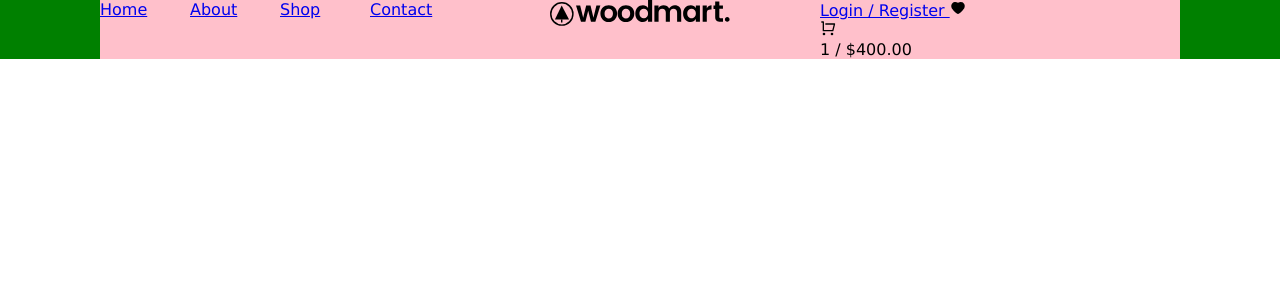
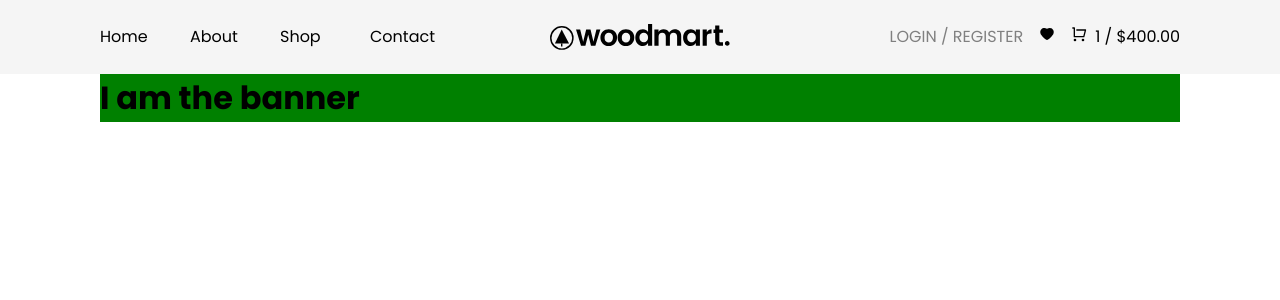
Before and after one commit to jeffkojobans5/store-v2, a React (Create React App) app: page / in a window 1280 px wide. Shown: the top 300 px of the page. Built offline with nearby package versions, Linux system fonts and the light colour scheme.

Commit message:
working on banner

```diff
--- a/src/components/Header.js
+++ b/src/components/Header.js
@@ -24,10 +24,14 @@ function Header () {
                         <img src={ Logo } alt="logo" />
                     </div>
                     <div className="box social-media">
-                        <Link to=""> Login / Register </Link>
-                        <AiFillHeart />
-                        <div className="cart">
-                            <RiShoppingCartLine />
+                        <div className="social-media-login-register">
+                            <Link to="/"> LOGIN / REGISTER </Link>
+                        </div>
+                        <div className="social-media-wishlist">
+                            <AiFillHeart />
+                        </div>
+                        <div className="social-media-cart">
+                            <RiShoppingCartLine className="social-media-cart-icon"/>
                             <p> 1 / $400.00 </p>
                         </div>
                     </div>
@@ -40,20 +44,26 @@ function Header () {
 export default Header;
 
 const Wrapper = styled.div`
-    background-color: green;
     list-style-type: none;
-
+    background-color: whitesmoke;
     .navbar ul {
         display: flex;
 
         li {
             list-style-type: none;
             flex: 1;
+
+            a {
+                color: #000000;
+                text-decoration: none;
+            }
         }
     }
 
     .row {
         display: flex;
+        padding-top: 1.5rem;
+        padding-bottom: 1.5rem;
 
         .logo img {
             width: 50%;
@@ -65,4 +75,27 @@ const Wrapper = styled.div`
         }
     }
 
+    .social-media {
+        display: flex;
+        justify-content: flex-end;
+        a {
+            color: #000000;
+            text-decoration: none;
+        }
+        .social-media-login-register a{
+            color: gray;
+        }
+        .social-media-wishlist {
+            margin-left: 1rem;
+        }
+        .social-media-cart {
+            display: flex;
+            margin-left: 1rem;
+            .social-media-cart-icon {
+                margin-top: 0.1rem;
+                margin-right: 0.5rem;
+            }
+        }
+    }
+
 `
--- /dev/null
+++ b/src/components/HomepageBanner.js
@@ -0,0 +1,20 @@
+import styled from 'styled-components'
+
+function HomepageBanner () {
+
+    return (
+        <Wrapper>
+            <div className="container">
+                <h1> I am the banner </h1>
+            </div>
+        </Wrapper>
+    )
+}
+
+const Wrapper = styled.div`
+    .container {
+        background-color: green;
+    }
+`
+
+export default HomepageBanner;
--- a/src/components/index.js
+++ b/src/components/index.js
@@ -1,4 +1,5 @@
 import Header from './Header'
+import HomepageBanner from './HomepageBanner'
 
 
-export { Header }
+export { Header , HomepageBanner }
--- a/src/index.css
+++ b/src/index.css
@@ -1,13 +1,15 @@
+@import url("https://fonts.googleapis.com/css2?family=Poppins:wght@100;200;300;400;500;600;700;800;900&display=swap");
+
 body,
 html,
 * {
   margin: 0;
   padding: 0;
-  font-family: Verdana, Geneva, Tahoma, sans-serif;
+  font-family: "Poppins", sans-serif;
 }
 
 .container {
   max-width: 1080px;
   margin: 0 auto;
-  background-color: pink;
+  background-color: whitesmoke;
 }
--- a/src/pages/Homepage.js
+++ b/src/pages/Homepage.js
@@ -1,9 +1,12 @@
 import { useState } from 'react'
-import { Header } from '../components/index'
+import { Header , HomepageBanner } from '../components/index'
 
 function Homepage () {
     return (
-        <Header />
+        <>
+            <Header />
+            <HomepageBanner />
+        </>
     )
 }
 
```
